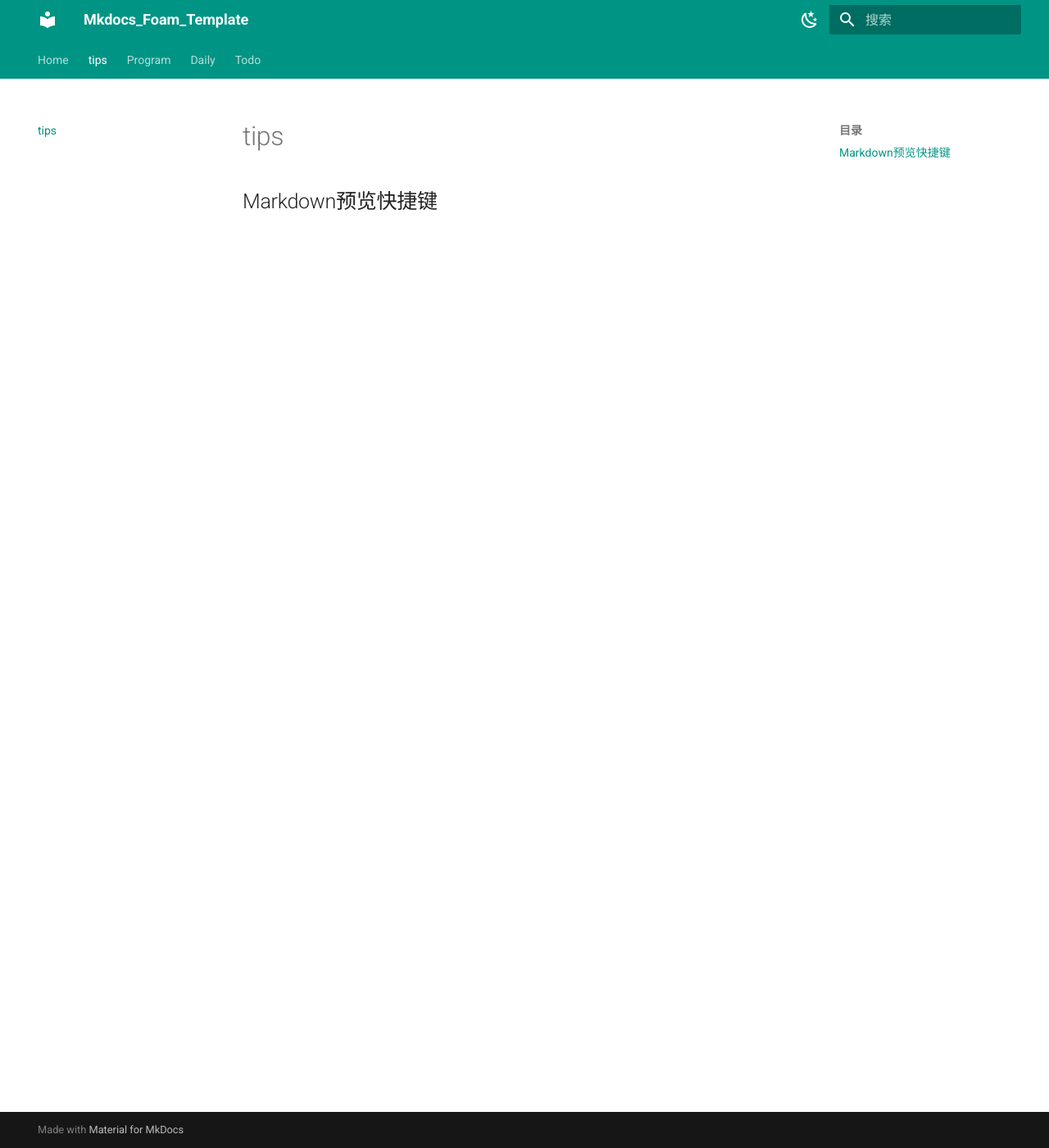
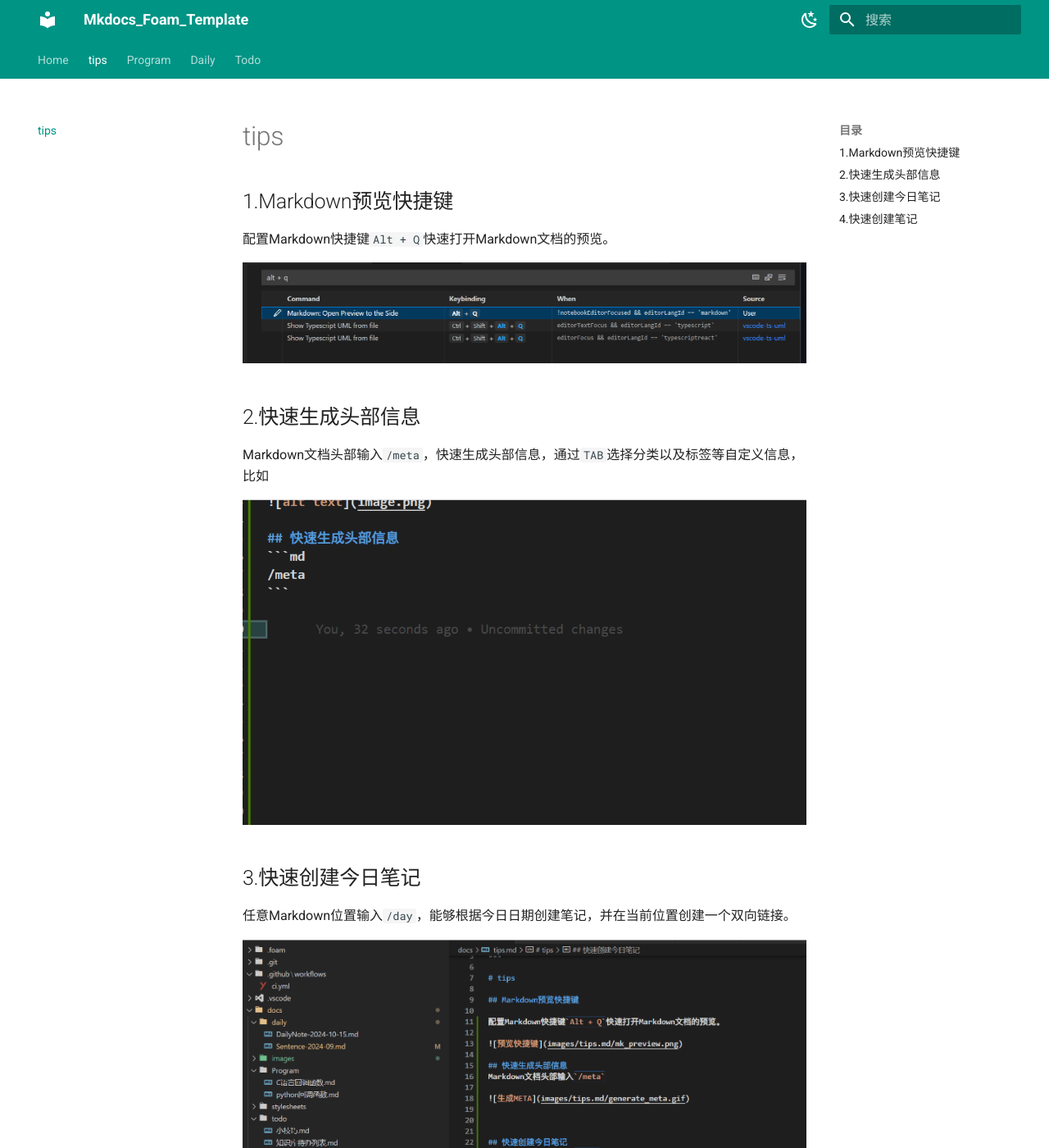
Before and after one commit to Orionxer/mkdocs_foam_template, an MkDocs documentation site: the page built from docs/tips.md, in a window 1280 px wide and 1400 px high. Shown: the whole window at 82% size. Built offline with MkDocs 1.6.1 and Material for MkDocs 9.7.7, drawn with Linux system fonts in a browser that asks for light colours; some of the changed text lies outside the part shown.

Commit message:
✨ Added Template
- 更新README

```diff
--- a/docs/tips.md
+++ b/docs/tips.md
@@ -6,4 +6,34 @@ type: Other
 
 # tips
 
-## Markdown预览快捷键
+## 1.Markdown预览快捷键
+
+配置Markdown快捷键`Alt + Q`快速打开Markdown文档的预览。
+
+![预览快捷键](images/tips.md/mk_preview.png)
+
+## 2.快速生成头部信息
+Markdown文档头部输入`/meta`，快速生成头部信息，通过`TAB`选择分类以及标签等自定义信息，比如
+
+![生成META](images/tips.md/generate_meta.gif)
+
+
+
+## 3.快速创建今日笔记
+任意Markdown位置输入`/day`，能够根据今日日期创建笔记，并在当前位置创建一个双向链接。
+
+![生成今日笔记](images/tips.md/daily_note.gif)
+
+
+如果该笔记已存在，则只会创建双向链接
+
+![生成双向连接](images/tips.md/daily_note_link.gif)
+
+
+## 4.快速创建笔记
+
+`Ctrl + Shift + P`调用命令控制板，输入`Foam Create`, 选择`Foam: Create New Note Form Template` 通过预定义的模板快速创建笔记
+
+![生成双向连接](images/tips.md/generate_todo.gif)
+
+模板可以根据[VSCode代码片段](https://vscode.js.cn/docs/editor/userdefinedsnippets)自行创建
```
Also changed, not shown: .foam/templates/daily-todo.md (added, +11 -0 lines), README.md (+51 -20 lines), docs/daily/Sentence-2024-09.md (+0 -2 lines), docs/images/custom_domain.png (added), docs/images/live_site.png (added), docs/images/rename_repository.png (added), docs/images/set_dns.png (added), docs/images/tips.md/daily_note.gif (added), docs/images/tips.md/daily_note_link.gif (added), docs/images/tips.md/generate_meta.gif (added), docs/images/tips.md/generate_todo.gif (added), docs/images/tips.md/mk_preview.png (added).
